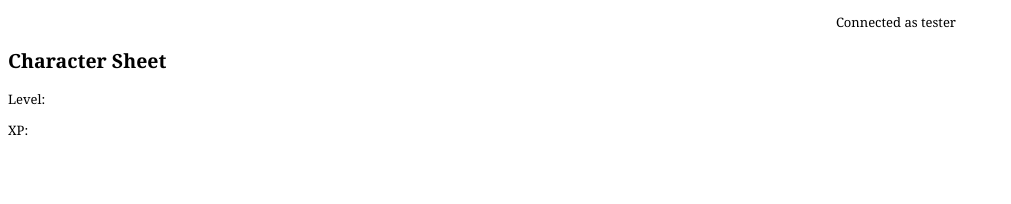
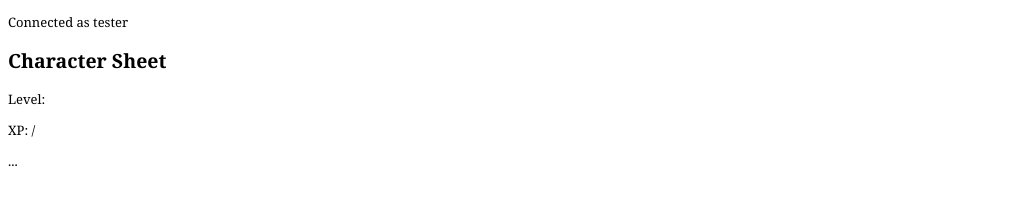
Before and after one commit to stefanholzmueller/lazyrpg, a plain HTML site: page public/ui/play.html in a window 1280 px wide. Shown: the whole page, without its empty margins (0-1011 px from the left). Drawn offline with Linux system fonts and the light colour scheme; files that its build step writes are made by us from their sources; a small style sheet from the web is missing.

Commit message:
show experience for next level

```diff
--- a/public/ui/play.html
+++ b/public/ui/play.html
@@ -2,8 +2,7 @@
 <html>
 <head>
 <title>Play</title>
-<link rel="stylesheet" href="/assets/stylesheets/main.css"
-	type="text/css" />
+<link rel="stylesheet" href="/assets/stylesheets/main.css" type="text/css" />
 <script src="lib/angular/angular.js"></script>
 <script src="js/app.js"></script>
 <script src="js/controllers.js"></script>
@@ -11,15 +10,15 @@
 </head>
 <body class="yui-skin-sam" ng-app="lazyrpg">
 	<div id="custom-doc" class="yui-t3" ng-controller="PlayerController">
-		<div id="hd">
-			<p>{{connectionStatus}}</p>
-			<!-- Bookmark this page to continue playing -->
-		</div>
 		<div id="bd">
-			<div class="yui-b">
-				<h2>Character Sheet</h2>
-				<p>Level: {{sheet.lvl}}</p>
-				<p>XP: {{sheet.xp}}</p>
+			<div class="yui-b" id="sidebar">
+				<p>{{connectionStatus}}</p>
+				<!-- <p>Bookmark this page to continue playing</p> -->
+				<div id="sheet">
+					<h2>Character Sheet</h2>
+					<p>Level: {{sheet.lvl}}</p>
+					<p>XP: {{sheet.xp}} / {{sheet.xpNext}}</p>
+				</div>
 			</div>
 			<div id="yui-main">
 				<div class="yui-b">
@@ -32,7 +31,7 @@
 			</div>
 		</div>
 		<div id="ft">
-			<p></p>
+			<p>...</p>
 		</div>
 	</div>
 </body>
```
Also changed, not shown: 3 other files.
